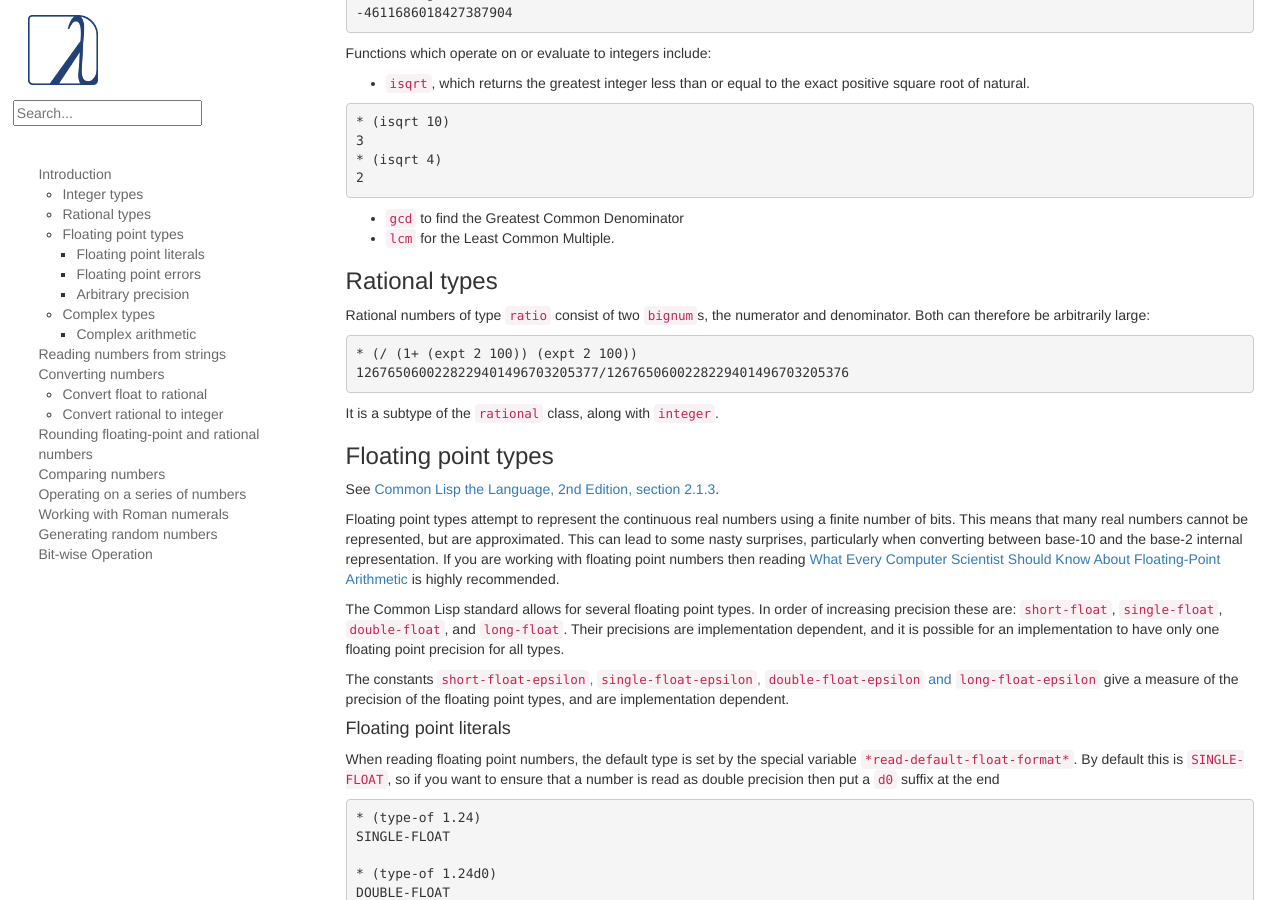
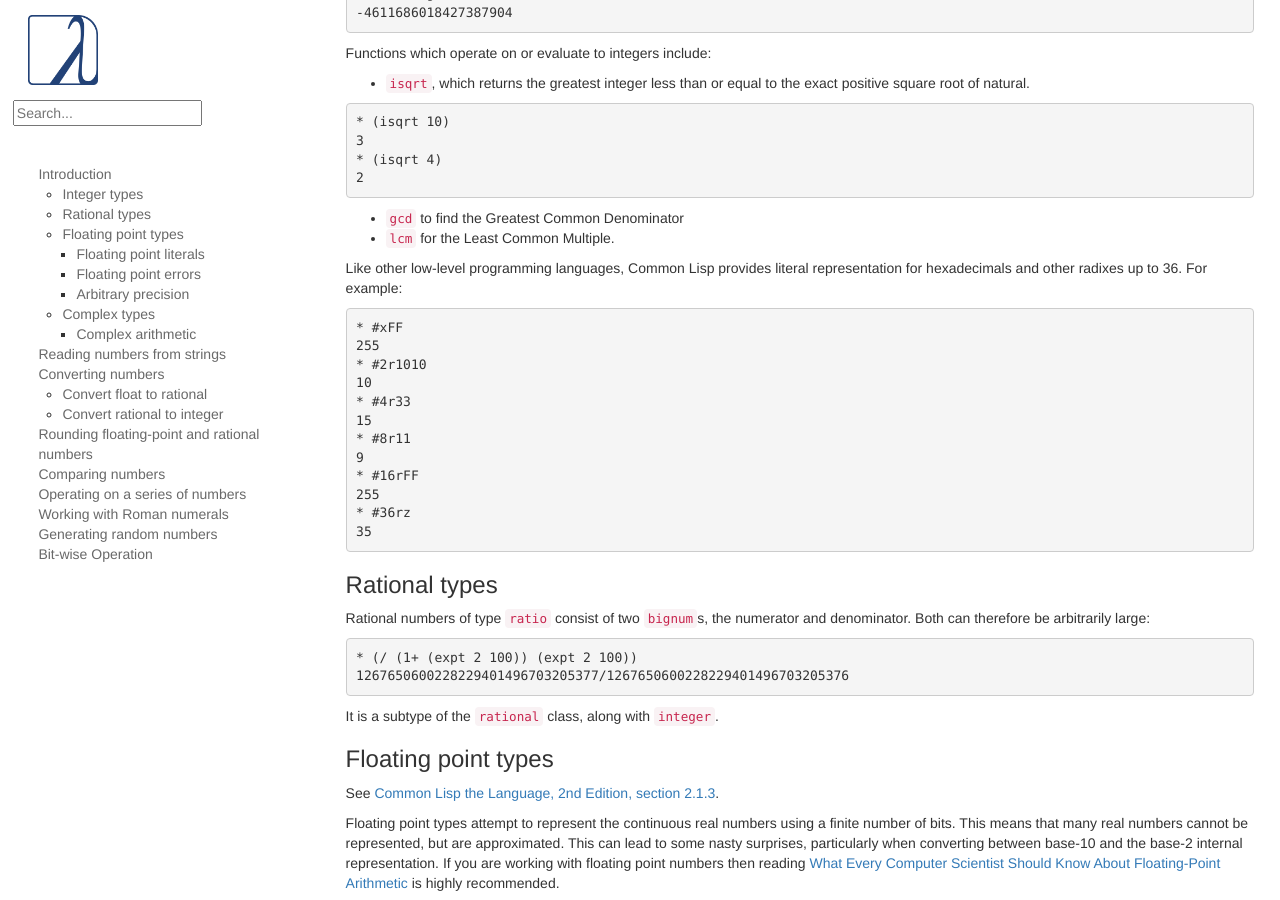
Before and after one commit to LispCookbook/cl-cookbook, a Jekyll site: the page built from numbers.md, in a window 1280 px wide and 900 px high, scrolled down 515 px. Built offline with Jekyll 4.4.1, drawn with Linux system fonts in a browser that asks for light colours.

Commit message:
numbers: add literals for hex and other radixes

```diff
--- a/numbers.md
+++ b/numbers.md
@@ -49,6 +49,24 @@ Functions which operate on or evaluate to integers include:
 
 * [`gcd`][gcd] to find the Greatest Common Denominator
 * [`lcm`][lcm] for the Least Common Multiple.
+
+Like other low-level programming languages, Common Lisp provides literal
+representation for hexadecimals and other radixes up to 36. For example:
+
+~~~lisp
+* #xFF
+255
+* #2r1010
+10
+* #4r33
+15
+* #8r11
+9
+* #16rFF
+255
+* #36rz
+35
+~~~
 
 ### Rational types
 
```
